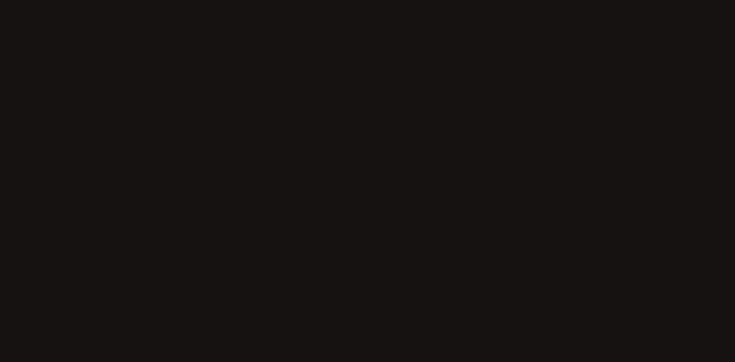
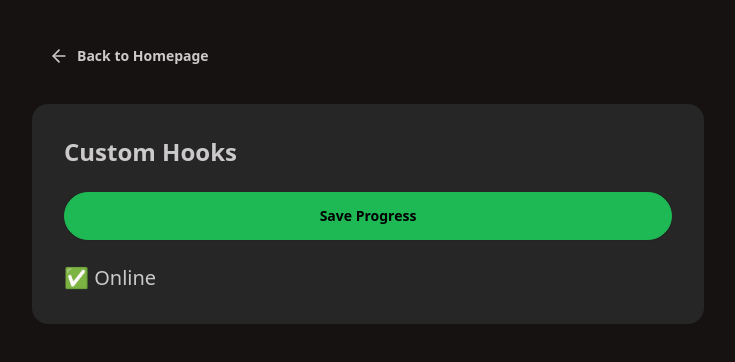
Before and after one commit to Rezuanul-Islam-Fahim/learn-advanced-react, a React (Vite) app: page /custom-hooks in a window 1280 px wide. Before the commit this address had no page. Shown: the top 362 px of the page, without its empty margins (272-1007 px from the left). Built offline with nearby package versions, Linux system fonts and the light colour scheme.

Commit message:
Add page + feature - custom-hooks

```diff
--- a/src/App.jsx
+++ b/src/App.jsx
@@ -4,6 +4,7 @@
 import ReferenceWithRefs from './pages/ReferenceWithRefs'
 import RefsDomManipulation from './pages/RefsDomManipulation.jsx'
 import SyncrognizingWithEffects from './pages/SyncrognizingWithEffects.jsx'
+import CustomHooks from './pages/CustomHooks.jsx'
 
 const App = () => {
   return (
@@ -14,6 +15,7 @@
           <Route path={'/reference-with-refs'} element={<ReferenceWithRefs />} />
           <Route path={'/refs-dom'} element={<RefsDomManipulation />} />
           <Route path={'/syncrognize-effects'} element={<SyncrognizingWithEffects />} />
+          <Route path={'/custom-hooks'} element={<CustomHooks />} />
         </Route>
       </Routes>
     </BrowserRouter>
--- /dev/null
+++ b/src/pages/CustomHooks.jsx
@@ -0,0 +1,66 @@
+import { useEffect, useState } from 'react'
+
+const useOnlineStatus = () => {
+    const [isOnline, setIsOnline] = useState(true)
+
+    useEffect(() => {
+        const handleOnlineStatus = () => {
+            setIsOnline(true)
+        }
+
+        const handleOfflineStatus = () => {
+            setIsOnline(false)
+        }
+
+        window.addEventListener('online', handleOnlineStatus)
+        window.addEventListener('offline', handleOfflineStatus)
+
+        return () => {
+            window.removeEventListener('online', handleOnlineStatus)
+            window.removeEventListener('offline', handleOfflineStatus)
+        }
+    }, [])
+
+    return isOnline
+}
+
+const SaveButton = () => {
+    const isOnline = useOnlineStatus()
+
+    const saveProgress = () => {
+        console.log('Progress saved')
+    }
+
+    return (
+        <button onClick={saveProgress}
+            className="btn btn-primary" disabled={!isOnline}>
+            {isOnline ? 'Save Progress' : 'Reconnecting...'}
+        </button>
+    )
+}
+
+const StatusBar = () => {
+    const isOnline = useOnlineStatus()
+
+    return (
+        <h2 className="text-xl">
+            {isOnline ? '✅ Online' : '❌ Disconnected'}
+        </h2>
+    )
+}
+
+const CustomHooks = () => {
+    return (
+        <>
+            <h2 className="card-title text-2xl mb-4">
+                Custom Hooks
+            </h2>
+            <div className="flex flex-col">
+                <SaveButton /> <br />
+                <StatusBar />
+            </div>
+        </>
+    )
+}
+
+export default CustomHooks
--- a/src/pages/HomePage.jsx
+++ b/src/pages/HomePage.jsx
@@ -16,6 +16,10 @@
                     className="btn btn-primary my-2">
                     Syncrognizing with Effects
                 </Link>
+                <Link to={'/custom-hooks'}
+                    className="btn btn-primary my-2">
+                    Custom Hooks
+                </Link>
             </div>
         </div>
     )
```
